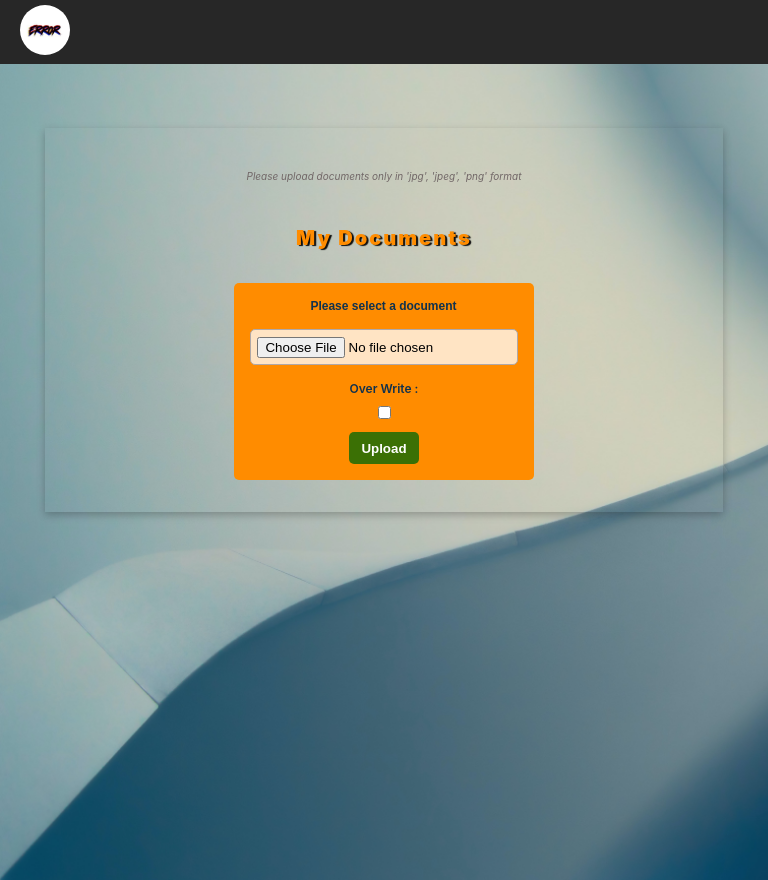
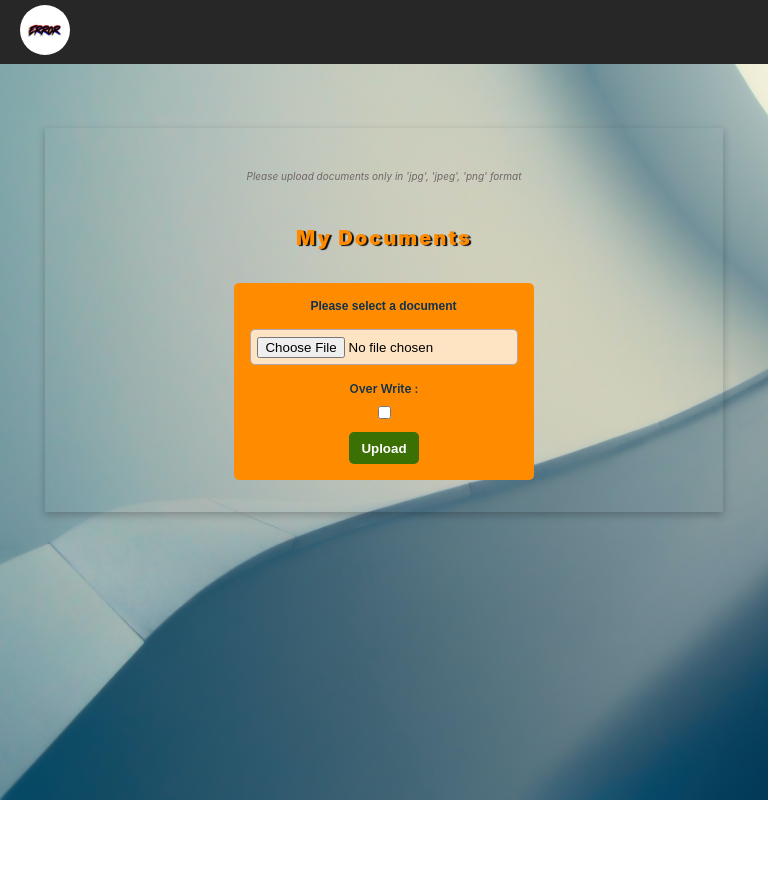
Before and after one commit to SrinivasKoppera/ErrorTechologiesTask, a React (Create React App) app in the folder Client/: page / in a window 768 px wide. After the commit the page ends 800 px from the top, so only its background shows below. Built offline with nearby package versions, Linux system fonts and the light colour scheme.

Commit message:
Again background styles change

```diff
--- a/Client/src/components/Home/index.css
+++ b/Client/src/components/Home/index.css
@@ -1,7 +1,12 @@
 .bg-container {
   background-image: url("../../images/bodybackground2.jpg");
-  height: 110vh;
+  height: 100%;
   background-size: cover;
+}
+@media screen and (min-width: 768px) {
+  .bg-container {
+    height: 100vh;
+  }
 }
 
 @media screen and (max-width: 768px) {
@@ -9,7 +14,7 @@
     display: flex;
     justify-content: center;
     align-items: center;
-    height: 100vh;
+    height: 90vh;
   }
 }
 .suggetion {
```
